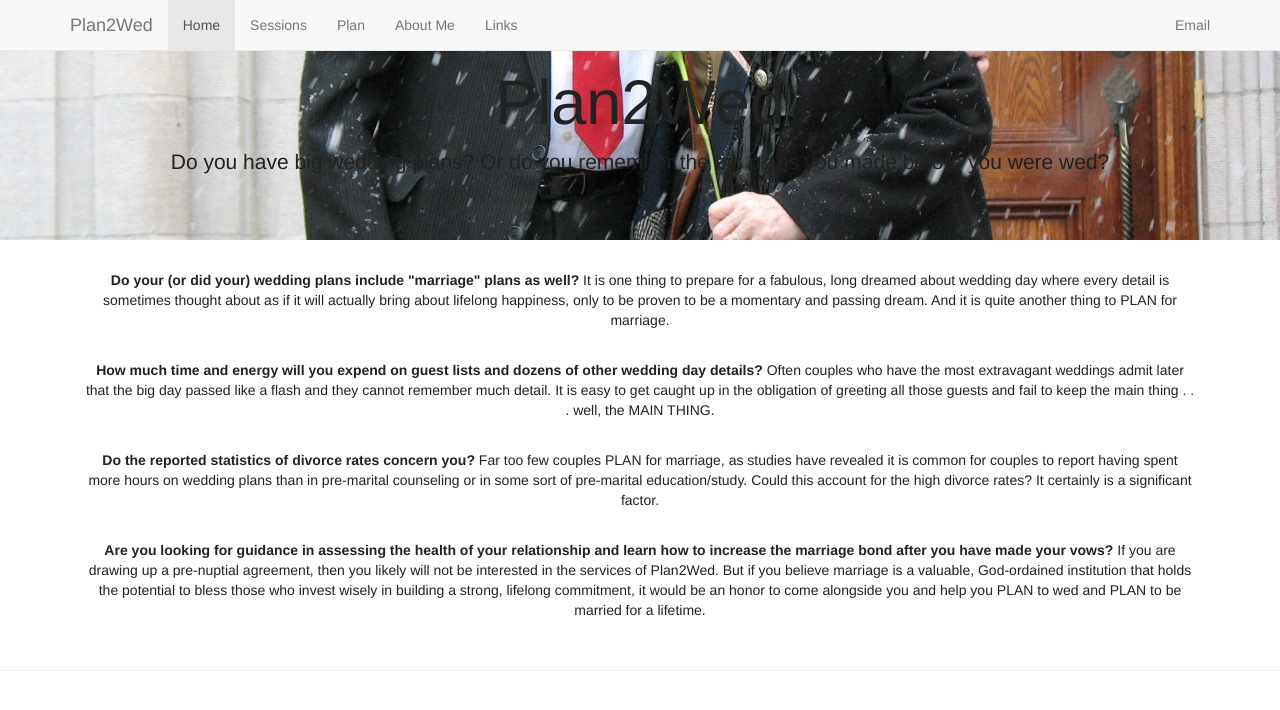
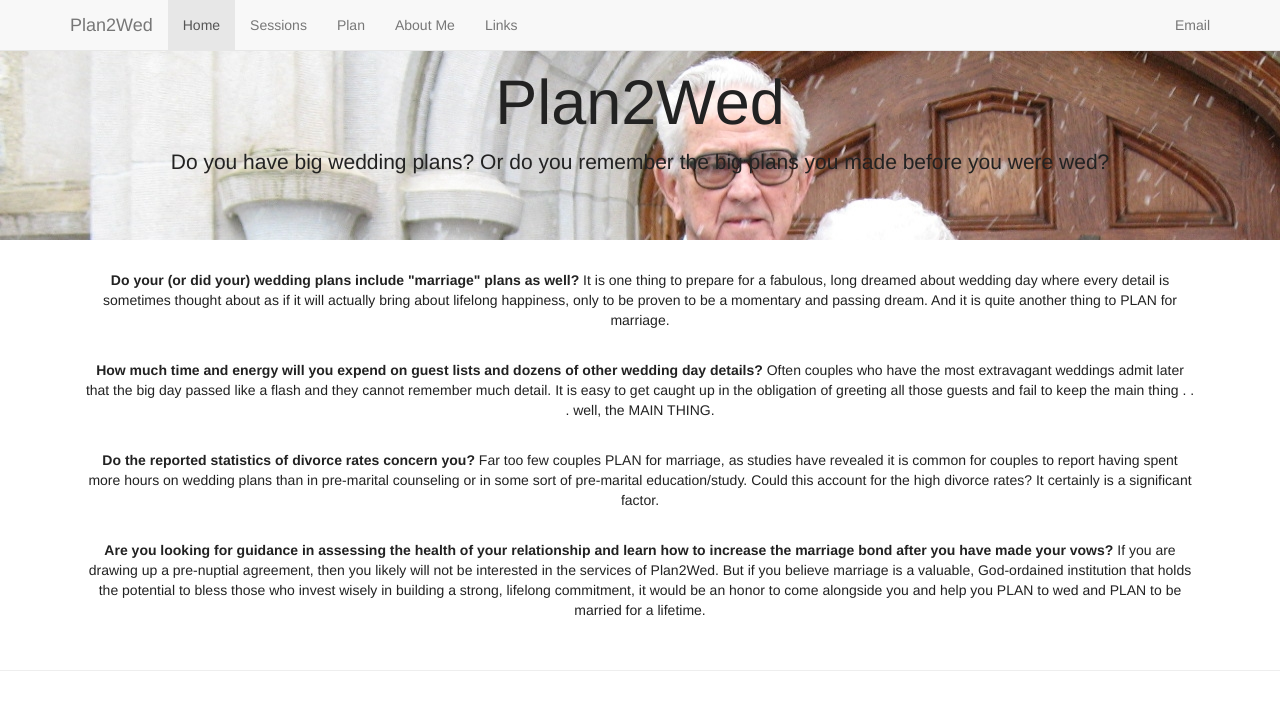
Before and after one commit to thejayhaykid/plan2wed.github.io, a plain HTML site: page index.html in a window 1280 px wide. Drawn offline with nearby package versions, Linux system fonts and the light colour scheme.

Commit message:
New Images

```diff
--- a/css/main.css
+++ b/css/main.css
@@ -1,5 +1,5 @@
 .jumbotron {
-  background:center no-repeat;
+  background: no-repeat;
   width: 100%;
 }
 
```
Also changed, not shown: images/8.10.1984.jpg (added), images/Abbriviated SYMBIS certificate.jpg (added), images/Barb n Lindy Hayes wedding.jpg (added), images/SYMBIS-badge-color.jpg (added), images/blurred-black-cover.jpeg (added), images/favicon.ico (added), 2 other files.
